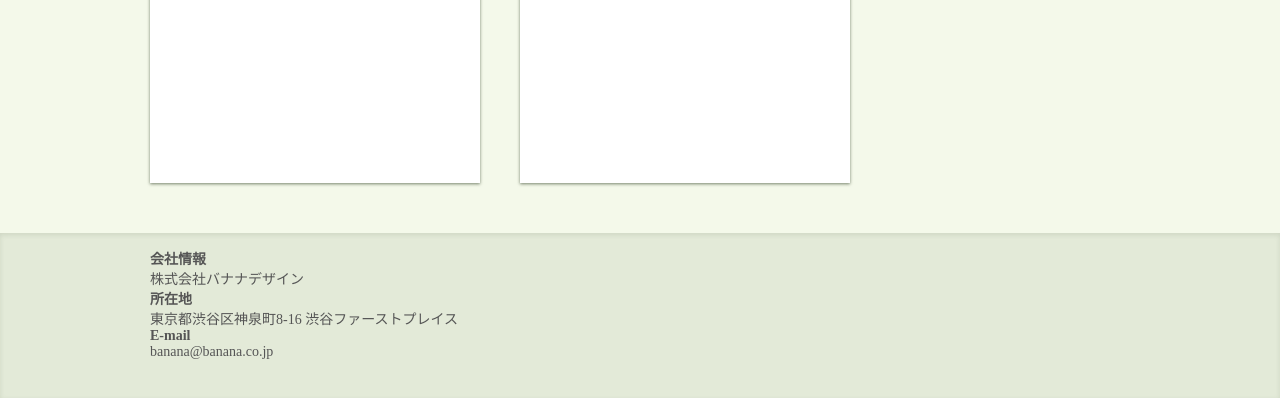
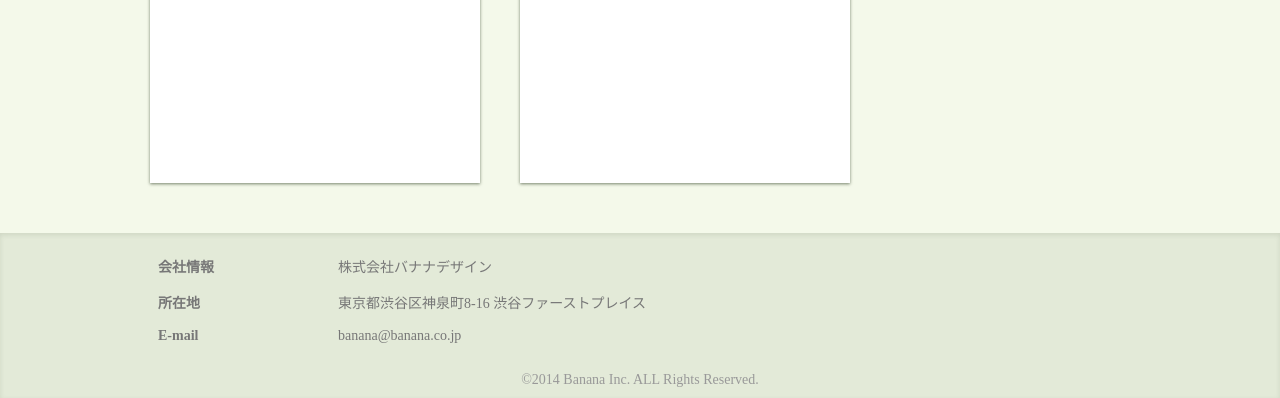
Before and after one commit to chisato30/banana-desigin, a plain HTML site: page index.html in a window 1280 px wide. Shown: the part 905-1303 px from the top of the page. Drawn offline with Linux system fonts and the light colour scheme.

Commit message:
footerの調整とコピーライト挿入

```diff
--- a/index.html
+++ b/index.html
@@ -139,14 +139,20 @@
         <div class="footer-info">
           <strong>会社情報</strong>
           <div class="info">株式会社バナナデザイン</div>
+          <div class="clear"></div>
         </div>
         <div class="footer-info">
           <strong>所在地</strong>
           <div class="info">東京都渋谷区神泉町8-16 渋谷ファーストプレイス</div>
+          <div class="clear"></div>
         </div>
         <div class="footer-info">
           <strong>E-mail</strong>
           <div class="info">banana@banana.co.jp</div>
+          <div class="clear"></div>
+        </div>
+        <div class="copyright">
+          ©2014 Banana Inc. ALL Rights Reserved.
         </div>
       </div>
     </div>
--- a/top.css
+++ b/top.css
@@ -220,3 +220,29 @@
     background-color: #e3ead8;
     box-shadow: 0px 2px 5px rgba(34,50,24,0.1) inset;
  }
+
+ .footer .footer-info{
+    color: #777;
+    padding: 8px;
+ }
+
+ .footer .footer-info strong, .footer .footer .footer-info .info{
+    float: left;
+ }
+
+ .footer .footer-info strong{
+    width: 180px;
+  }
+
+  .footer .content{
+    position: relative;
+    height: 100%;
+  }
+
+  .copyright{
+    text-align: center;
+    color: #999;
+    width: 100%;
+    bottom: 10px;
+    position: absolute;
+  }
```
